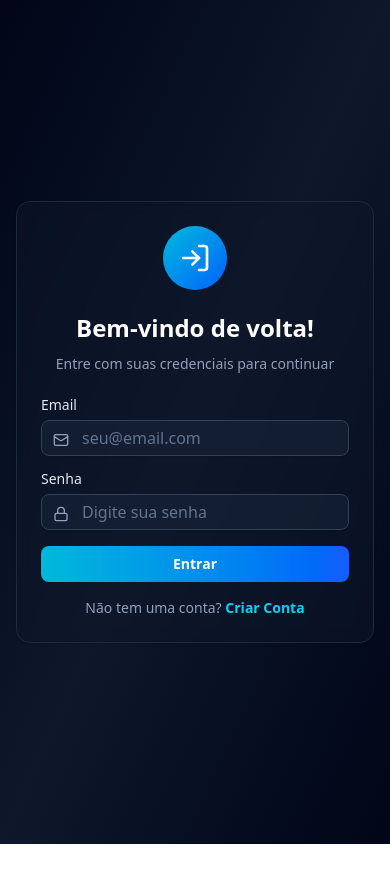
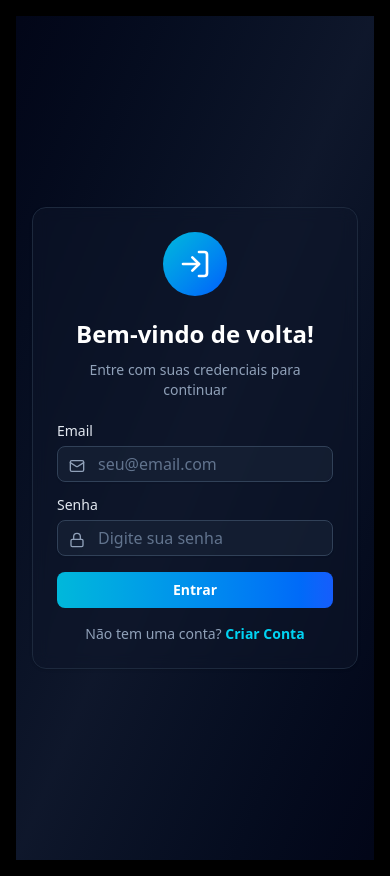
Before and after one commit to mindsetfit/mindsetfit-app, a Next.js app: page /login in a window 390 px wide. Before the commit the page ends 844 px from the top, so only its background shows below. Built offline with nearby package versions, Linux system fonts and the light colour scheme.

Commit message:
Enhance layout for mobile responsiveness
Updated layout to include mobile viewport meta tag and adjusted body class for better styling.

```diff
--- a/src/app/layout.tsx
+++ b/src/app/layout.tsx
@@ -30,12 +30,18 @@
   return (
     <html lang="pt-BR">
       <head>
+        {/* viewport para mobile */}
+        <meta name="viewport" content="width=device-width, initial-scale=1.0" />
         <Script src="/lasy-bridge.js" strategy="beforeInteractive" />
       </head>
       <body
-        className={`${geistSans.variable} ${geistMono.variable} antialiased`}
+        className={`${geistSans.variable} ${geistMono.variable} antialiased min-h-screen w-full bg-black text-white flex flex-col items-center`}
       >
-        {children}
+        {/* container centralizado com cara de app mobile */}
+        <main className="w-full max-w-[480px] px-4 py-4">
+          {children}
+        </main>
+
         <Toaster position="top-right" richColors />
       </body>
     </html>
```
